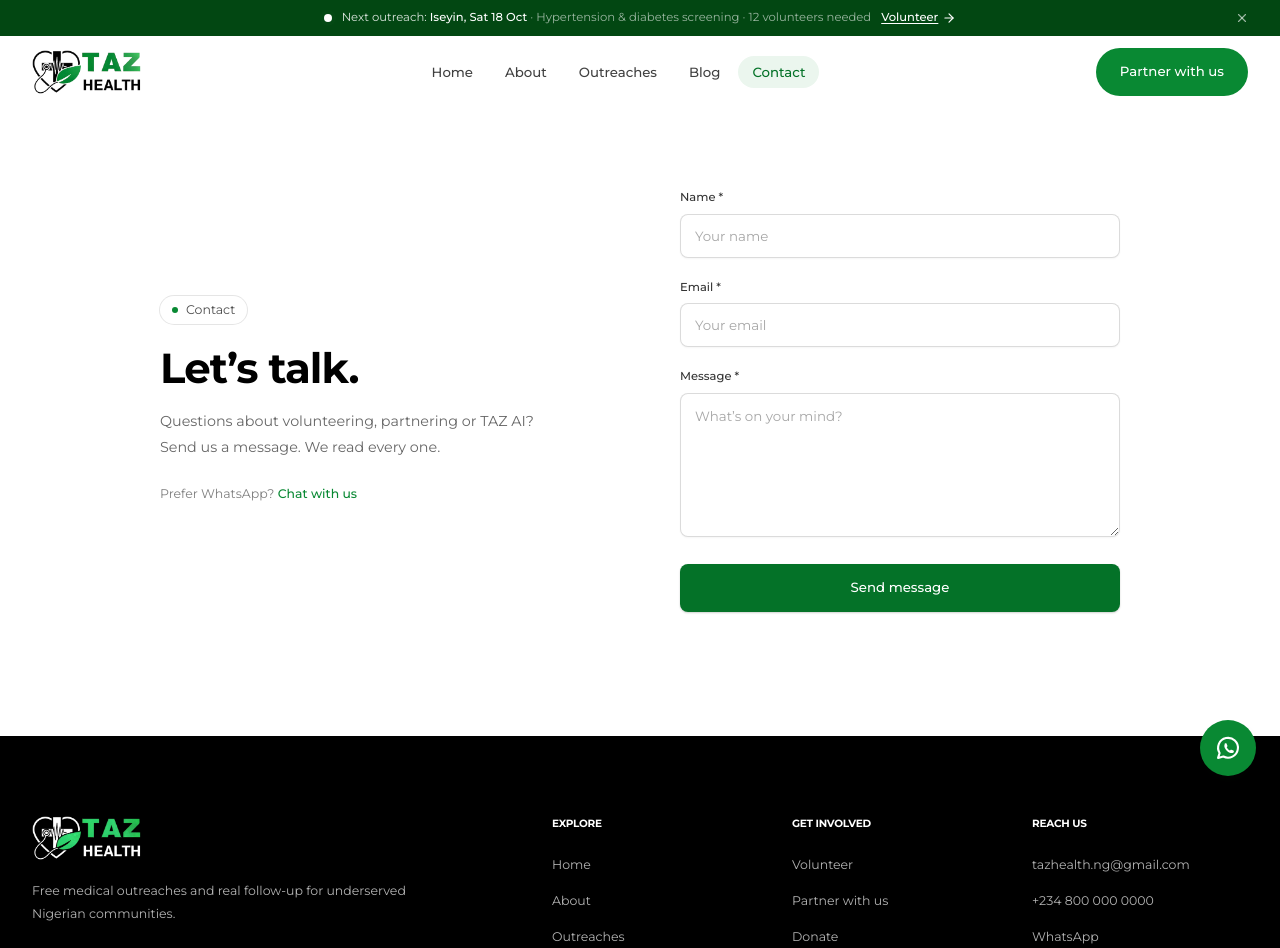
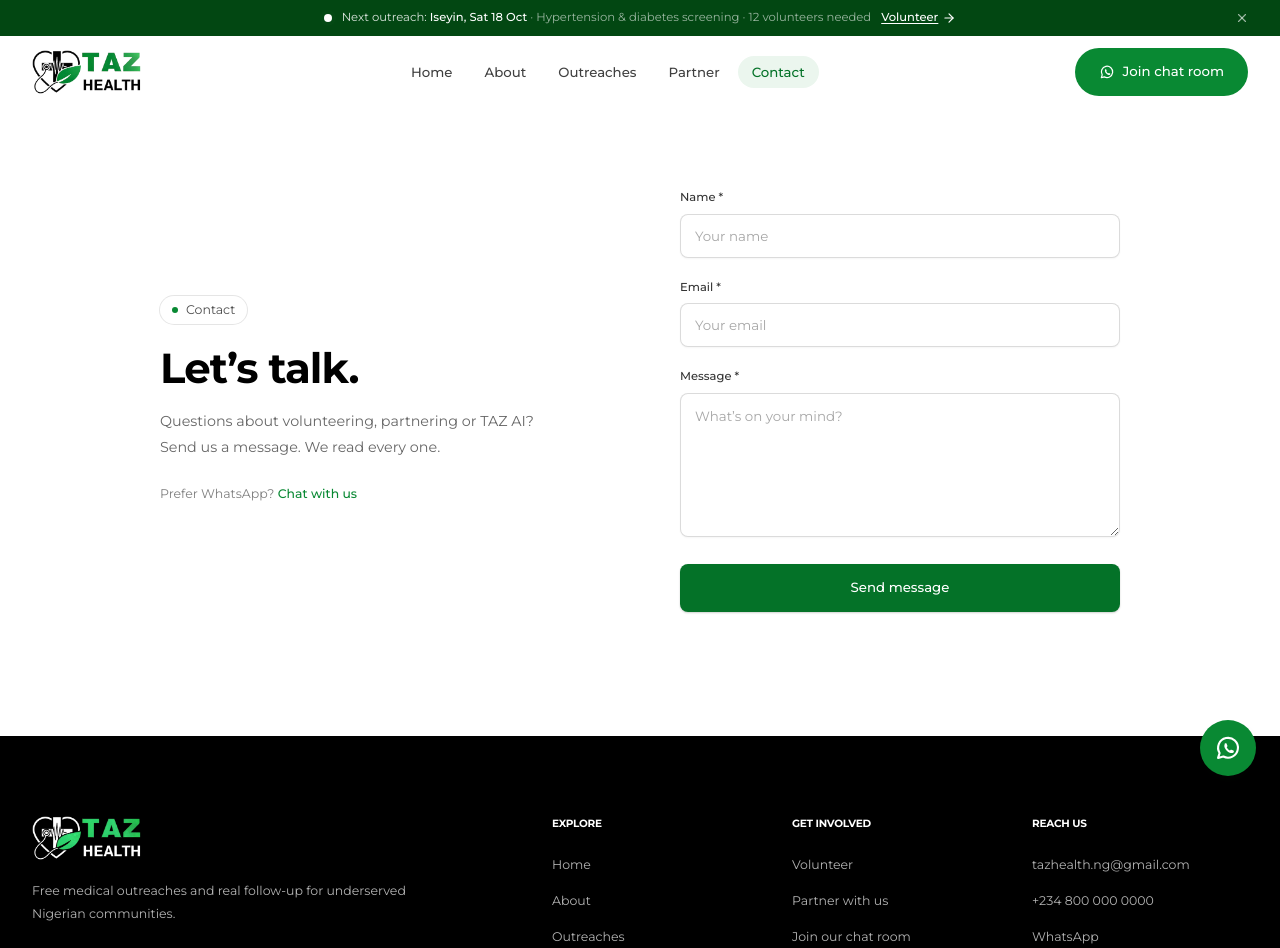
Before and after one commit to tazhealth/tazhealth, a Next.js app: page /contact in a window 1280 px wide. Shown: the top 948 px of the page. Built offline with nearby package versions, Linux system fonts and the light colour scheme.

Commit message:
refactor: update footer and navbar to include chat room link and improve navigation

```diff
--- a/components/layout/Footer.tsx
+++ b/components/layout/Footer.tsx
@@ -7,12 +7,16 @@ import { navLinks, site, socials } from '../../data/site';
 type FooterLink = {label: string;href: string;external?: boolean;};
 
 const columns: {title: string;links: FooterLink[];}[] = [
-{ title: 'Explore', links: navLinks.map((l) => ({ label: l.label, href: l.to })) },
+{
+  title: 'Explore',
+  links: [...navLinks.filter((l) => l.to !== '/partner').map((l) => ({ label: l.label, href: l.to })), { label: 'Blog', href: '/blog' }]
+},
 {
   title: 'Get involved',
   links: [
   { label: 'Volunteer', href: '/contact?topic=volunteer' },
   { label: 'Partner with us', href: '/partner' },
+  { label: 'Join our chat room', href: site.chatRoom, external: true },
   { label: 'Donate', href: '/contact?topic=donate' },
   { label: 'Upcoming outreaches', href: '/outreaches#upcoming' }]
 
--- a/components/layout/Navbar.tsx
+++ b/components/layout/Navbar.tsx
@@ -87,8 +87,8 @@ export function Navbar() {
           </nav>
 
           <div className="flex items-center gap-2">
-            <ButtonLink to="/partner" className="hidden h-11 px-5 sm:inline-flex">
-              Partner with us
+            <ButtonLink href={site.chatRoom} external className="hidden h-11 px-5 sm:inline-flex">
+              <WhatsAppIcon className="h-4 w-4" /> Join chat room
             </ButtonLink>
             <button
               type="button"
@@ -164,8 +164,8 @@ export function Navbar() {
 
             <div className="mt-auto px-5 pb-8 pt-10 sm:px-8">
               <div className="grid grid-cols-2 gap-2.5">
-                <ButtonLink to="/partner" className="w-full">
-                  Partner with us
+                <ButtonLink href={site.chatRoom} external className="w-full">
+                  <WhatsAppIcon className="h-4 w-4" /> Join chat room
                 </ButtonLink>
                 <ButtonLink href={site.whatsapp} external variant="secondary" className="w-full">
                   <WhatsAppIcon className="h-4 w-4" /> WhatsApp
--- a/data/site.ts
+++ b/data/site.ts
@@ -9,7 +9,8 @@ export const site = {
   phoneHref: 'tel:+2348000000000',
   whatsappDisplay: '+234 800 000 0000',
   whatsapp: 'https://wa.me/2348000000000?text=Hello%20TAZhealth%2C%20I%27d%20like%20to%20get%20involved.',
-  address: 'Ibadan, Oyo State, Nigeria'
+  address: 'Ibadan, Oyo State, Nigeria',
+  chatRoom: 'https://whatsapp.com/channel/0029VbCaEK79cDDjLlKAiX29'
 };
 
 export const navLinks = [
@@ -17,7 +18,7 @@ export const navLinks = [
 { label: 'About', to: '/about' },
 { label: 'Outreaches', to: '/outreaches' },
 // { label: 'TAZ AI', to: '/taz-ai' }, // moving to its own site
-{ label: 'Blog', to: '/blog' },
+{ label: 'Partner', to: '/partner' },
 { label: 'Contact', to: '/contact' }];
 
 
```
